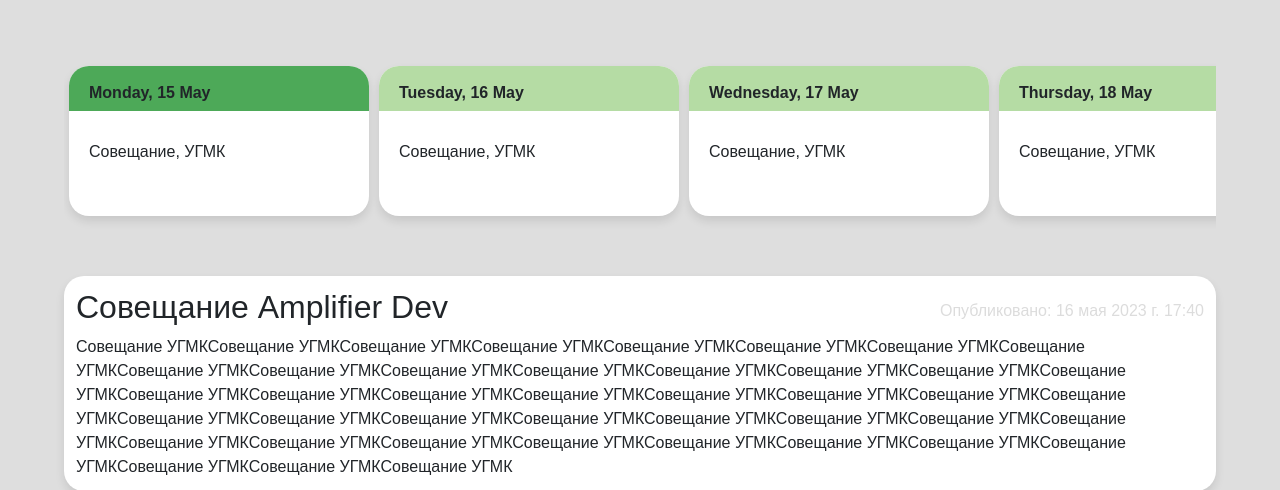
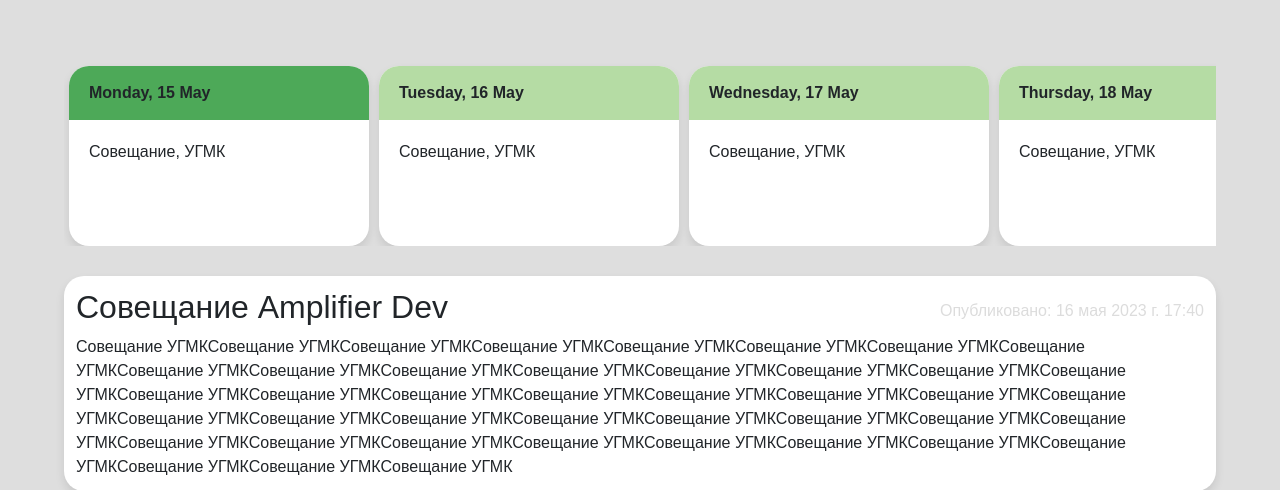
Before and after one commit to NikitaPravoi/djangoNews, a Django app: page / in a window 1280 px wide. Shown: the part 155-645 px from the top of the page. Run offline with Django 4.2, Linux system fonts and the light colour scheme; data comes from the database, SQL or seed files in the repository; parts of the project's set-up code (start-up, migrations or seed data) failed here and were passed over.

Commit message:
updated css

```diff
--- a/templates/news/base.html
+++ b/templates/news/base.html
@@ -68,8 +68,6 @@
           border-radius: 20px;
           margin: 20px 5px 0;
           box-shadow: 0 5px 10px rgba(0, 0, 0, 0.1);
-          width: 260px;
-          height: 150px;
       }
 
       .day-card::before{
```
